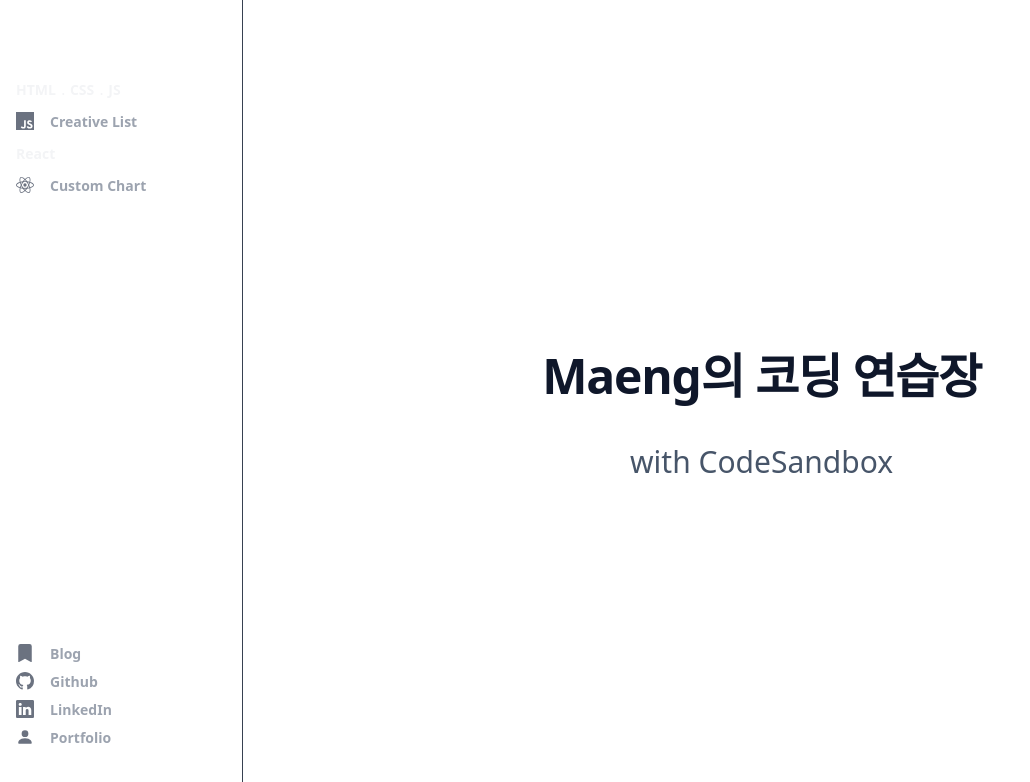
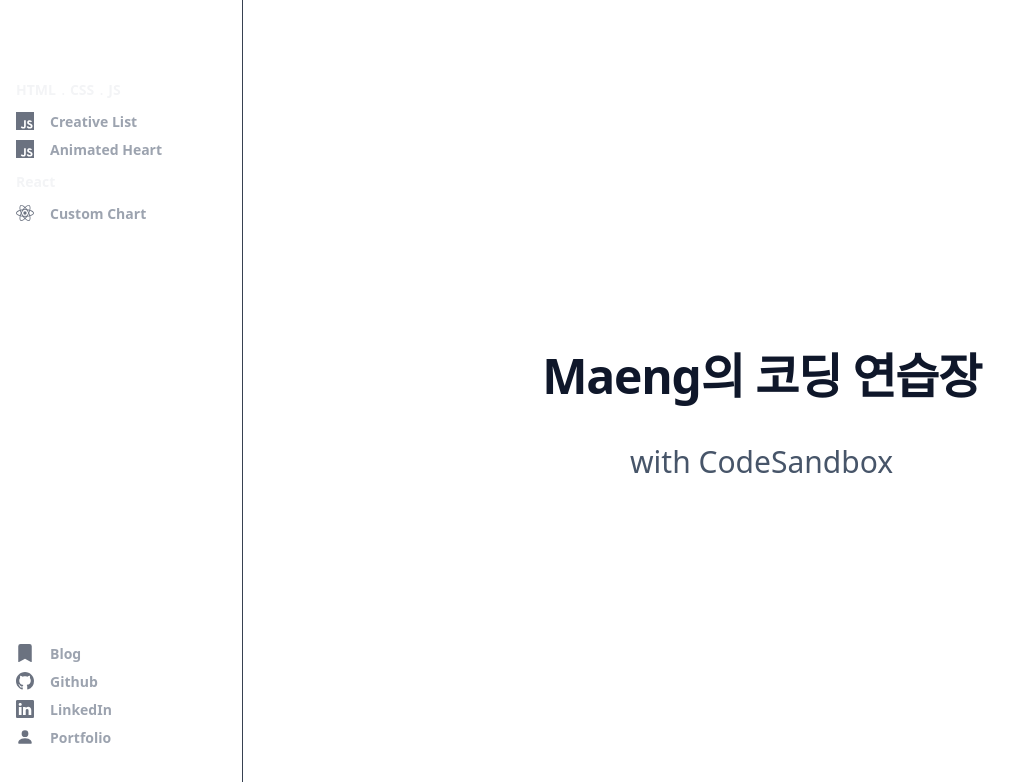
Before and after one commit to maeng2418/Maeng-Exercise, a React (Create React App) app: page / in a window 1280 px wide. Shown: the top 782 px of the page, without its empty margins (0-1030 px from the left). Built offline with nearby package versions, Linux system fonts and the light colour scheme.

Commit message:
[feat] Animated Heart 추가

```diff
--- a/public/index.html
+++ b/public/index.html
@@ -5,10 +5,7 @@
     <link rel="icon" href="%PUBLIC_URL%/favicon.ico" />
     <meta name="viewport" content="width=device-width, initial-scale=1" />
     <meta name="theme-color" content="#000000" />
-    <meta
-      name="description"
-      content="Web site created using create-react-app"
-    />
+    <meta name="description" content="Web site created using create-react-app" />
     <link rel="apple-touch-icon" href="%PUBLIC_URL%/logo192.png" />
     <!--
       manifest.json provides metadata used when your web app is installed on a
@@ -24,7 +21,7 @@
       work correctly both with client-side routing and a non-root public URL.
       Learn how to configure a non-root public URL by running `npm run build`.
     -->
-    <title>React App</title>
+    <title>Maeng's Exercise</title>
   </head>
   <body>
     <noscript>You need to enable JavaScript to run this app.</noscript>
--- a/src/assets/routes.ts
+++ b/src/assets/routes.ts
@@ -11,6 +11,11 @@
         title: 'Creative List',
         path: 'creative-list',
         url: 'https://codesandbox.io/embed/determined-golick-bpc6jb?fontsize=14&hidenavigation=1&theme=dark',
+      },
+      {
+        title: 'Animated Heart',
+        path: 'animated-heart',
+        url: 'https://codesandbox.io/embed/mystifying-nightingale-wtjwiv?fontsize=14&hidenavigation=1&theme=dark',
       },
     ],
   },
```
